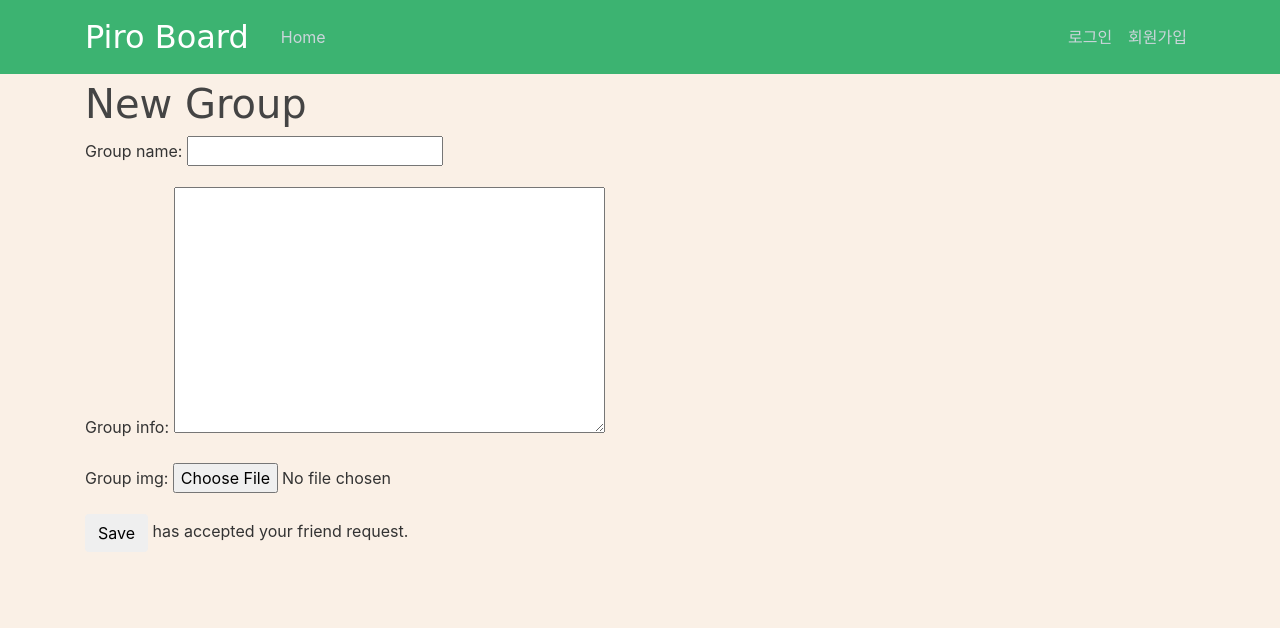
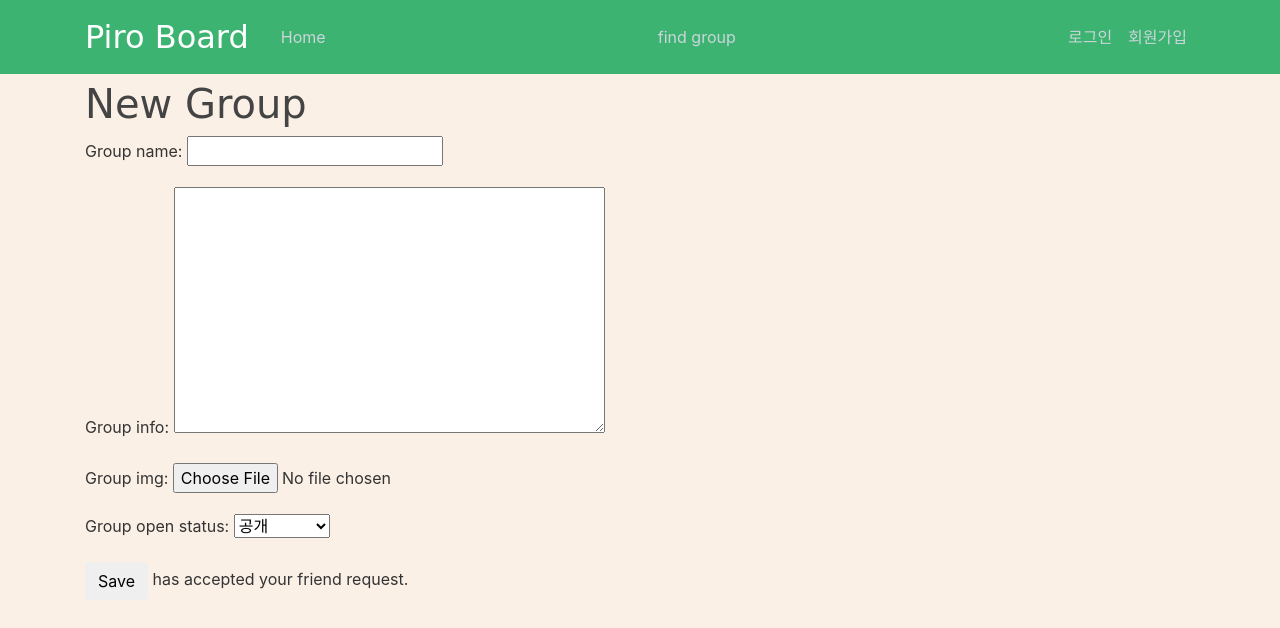
Before and after one commit to pirogramming/PiroBoard, a Django app: page /about/ in a window 1280 px wide. Shown: the top 628 px of the page. Run offline with Django 3.2, Linux system fonts and the light colour scheme; some libraries are stand-ins or nearby versions.

Commit message:
그룹에 공개여부 추가, GroupForm에 group_open_status_choice 적용

```diff
--- a/blog/forms.py
+++ b/blog/forms.py
@@ -6,7 +6,7 @@ from users.models import Group
 class GroupForm(forms.ModelForm):
     class Meta:
         model = Group
-        fields = ('group_name', 'group_info', 'group_img')
+        fields = ('group_name', 'group_info', 'group_img', 'group_open_status')
 
 
 class CommentForm(forms.ModelForm):
--- a/blog/templates/blog/base.html
+++ b/blog/templates/blog/base.html
@@ -33,7 +33,9 @@
             <div class="collapse navbar-collapse" id="navbarToggle">
                 <div class="navbar-nav mr-auto">
                     <a class="nav-item nav-link" href="{% url 'blog-home' %}">Home</a>
-
+                </div>
+            <div class="navbar-nav mr-auto">
+                    <a class="nav-item nav-link" href="{% url 'users:group_find' %}">find group</a>
                 </div>
                 <div class="dropdown-menu" aria-labelledby="dropdown04">
                     <a class="dropdown-item" href="#">Action</a>
--- a/users/models.py
+++ b/users/models.py
@@ -19,6 +19,21 @@ class Group(models.Model):
     group_info = models.TextField()
     group_users = models.ManyToManyField(Profile, through='GroupMember', related_name="people")
 
+    GROUP_OPEN_STATUS_CHOICES=(
+        ('n', '비공개'),
+        ('s', '검색만가능'),
+        ('o', '공개'),
+    )
+
+    group_open_status=models.CharField(
+        max_length=1,
+        choices=GROUP_OPEN_STATUS_CHOICES,
+        default='o',
+    )
+
+
+    def __str__(self):
+        return self.group_name
 
     # master_id = models.ForeignKey(Profile, related_name="slave_group", on_delete=models.CASCADE)
 
@@ -26,6 +41,7 @@ class Group(models.Model):
 class GroupMember(models.Model):
     person = models.ForeignKey(Profile, related_name='membership', on_delete=models.CASCADE)
     group = models.ForeignKey(Group, related_name='membership', on_delete=models.CASCADE)
+
 
     STATUS_CHOICES = (
         ('p', 'PENDING'),
@@ -35,6 +51,9 @@ class GroupMember(models.Model):
 
     status = models.CharField(max_length=1, choices=STATUS_CHOICES)
 
+
+
+
 @receiver(post_save, sender=User)
 def create_user_profile(sender, instance, created, **kwargs):
     if created:
--- a/users/urls.py
+++ b/users/urls.py
@@ -4,5 +4,6 @@ from . import views
 app_name="users"
 
 urlpatterns = [
+    path('group_find/', views.group_find , name='group_find'),
 
 ]
--- a/yong/urls.py
+++ b/yong/urls.py
@@ -26,6 +26,7 @@ urlpatterns = [
     path('login/', auth_views.LoginView.as_view(template_name='users/login.html'), name='login'),
     path('logout/', auth_views.LogoutView.as_view(template_name='users/logout.html'), name='logout'),
     path('', include('blog.urls')),
+    path('users/', include('users.urls'))
 ]
 
 if settings.DEBUG:
```
Also changed, not shown: users/templates/users/find_groups.html (+18 -9 lines), users/views.py (+17 -9 lines).
